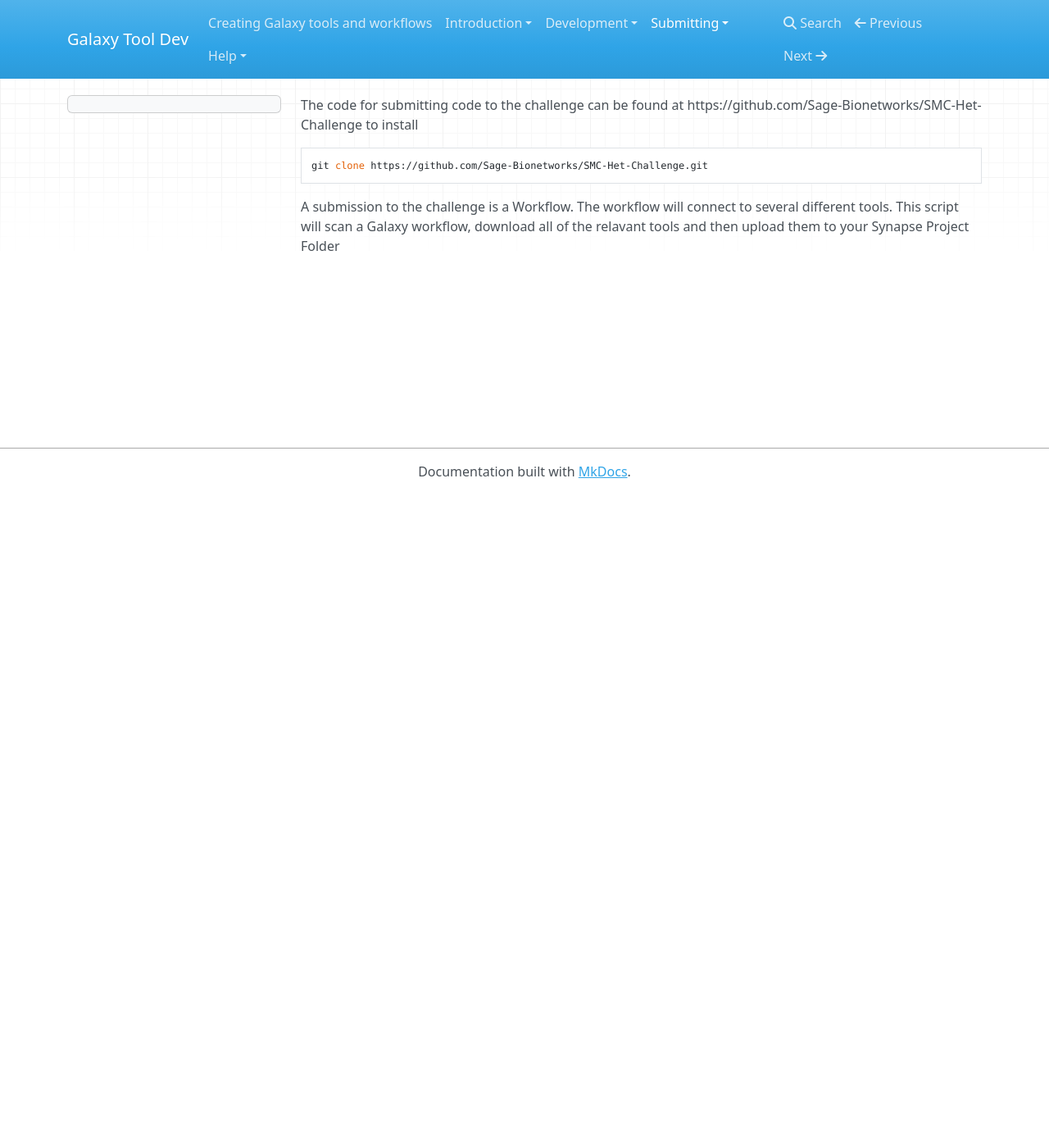
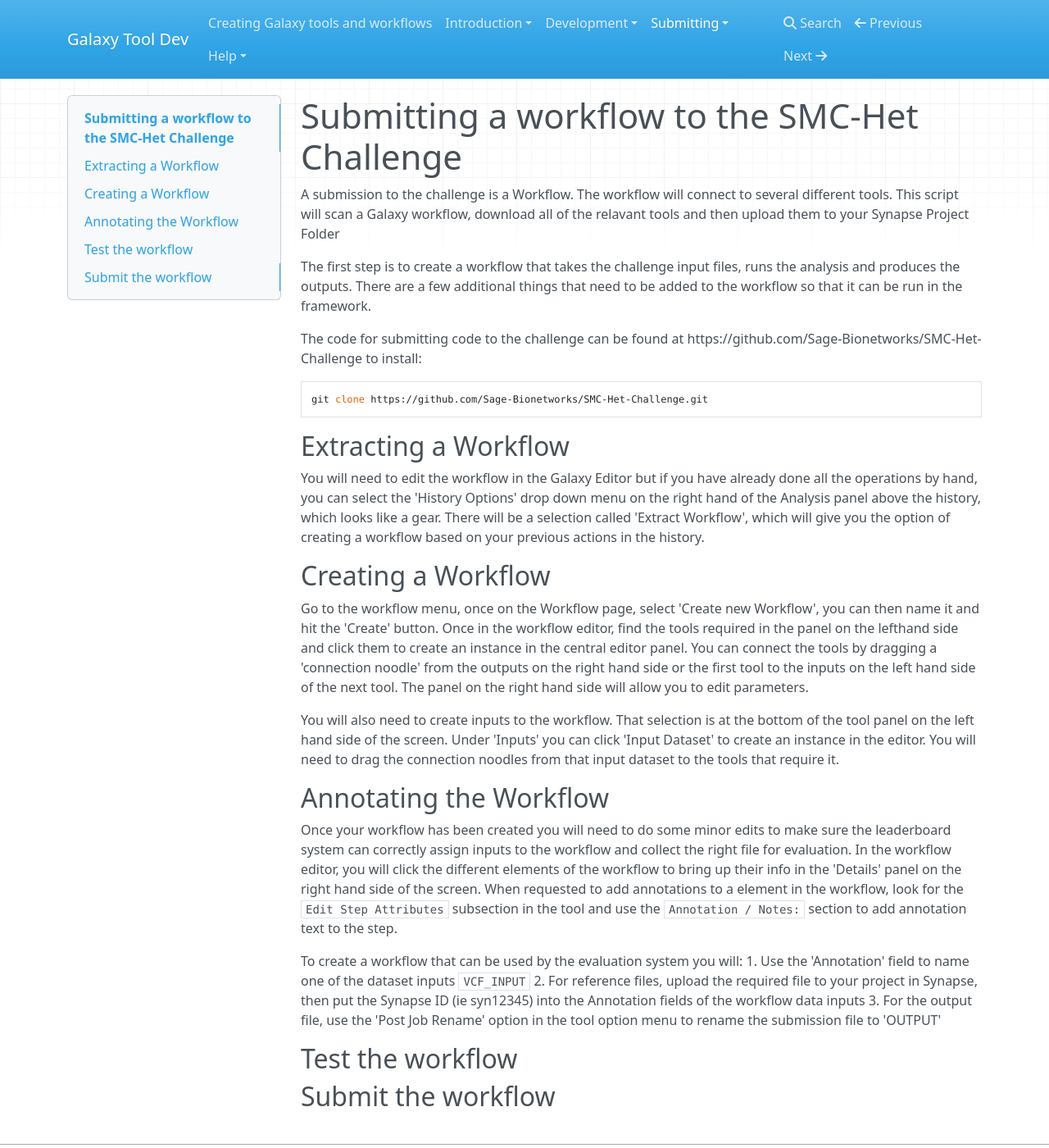
Before and after one commit to kellrott/galaxy-tooldev-docs, an MkDocs documentation site: the page built from docs/06_Submitting.md, in a window 1280 px wide and 1400 px high. Shown: the whole window at 82% size. Built offline with MkDocs 1.6.1, drawn with Linux system fonts in a browser that asks for light colours; nearby versions of some CDN libraries; old or Windows-style settings are respelled for this version of MkDocs.

Commit message:
Working on Workflow submission text

````diff
--- a/docs/06_Submitting.md
+++ b/docs/06_Submitting.md
@@ -1,10 +1,39 @@
 
-The code for submitting code to the challenge can be found at https://github.com/Sage-Bionetworks/SMC-Het-Challenge to install
+Submitting a workflow to the SMC-Het Challenge
+==============================================
 
+A submission to the challenge is a Workflow. The workflow will connect to several different tools. This script will scan a Galaxy workflow, download all of the relavant tools and then upload them to your Synapse Project Folder
+
+The first step is to create a workflow that takes the challenge input files, runs the analysis and produces the outputs. There are a few additional things that need to be added to the workflow so that it can be run in the framework.
+
+The code for submitting code to the challenge can be found at https://github.com/Sage-Bionetworks/SMC-Het-Challenge to install:
 ```
 git clone https://github.com/Sage-Bionetworks/SMC-Het-Challenge.git
 ```
 
-A submission to the challenge is a Workflow. The workflow will connect to several
-different tools. This script will scan a Galaxy workflow, download all of the
-relavant tools and then upload them to your Synapse Project Folder
+Extracting a Workflow
+-------------------
+You will need to edit the workflow in the Galaxy Editor but if you have already done all the operations by hand, you can select the 'History Options' drop down menu on the right hand of the Analysis panel above the history, which looks like a gear. There will be a selection called 'Extract Workflow', which will give you the option of creating a workflow based on your previous actions in the history.
+
+Creating a Workflow
+-------------------
+Go to the workflow menu, once on the Workflow page, select 'Create new Workflow', you can then name it and hit the 'Create' button. Once in the workflow editor, find the tools required in the panel on the lefthand side and click them to create an instance in the central editor panel. You can connect the tools by dragging a 'connection noodle' from the outputs on the right hand side or the first tool to the inputs on the left hand side of the next tool. The panel on the right hand side will allow you to edit parameters.
+
+You will also need to create inputs to the workflow. That selection is at the bottom of the tool panel on the left hand side of the screen. Under 'Inputs' you can click 'Input Dataset' to create an instance in the editor. You will need to drag the connection noodles from that input dataset to the tools that require it.
+
+Annotating the Workflow
+-----------------------
+
+Once your workflow has been created you will need to do some minor edits to make sure the leaderboard system can correctly assign inputs to the workflow and collect the right file for evaluation. In the workflow editor, you will click the different elements of the workflow to bring up their info in the 'Details' panel on the right hand side of the screen. When requested to add annotations to a element in the workflow, look for the `Edit Step Attributes` subsection in the tool and use the `Annotation / Notes:` section to add annotation text to the step.
+
+To create a workflow that can be used by the evaluation system you will:
+1. Use the 'Annotation' field to name one of the dataset inputs `VCF_INPUT`
+2. For reference files, upload the required file to your project in Synapse, then put the Synapse ID (ie syn12345) into the Annotation fields of the workflow data inputs
+3. For the output file, use the 'Post Job Rename' option in the tool option menu to rename the submission file to 'OUTPUT'
+
+
+Test the workflow
+-----------------
+
+Submit the workflow
+-------------------
````
